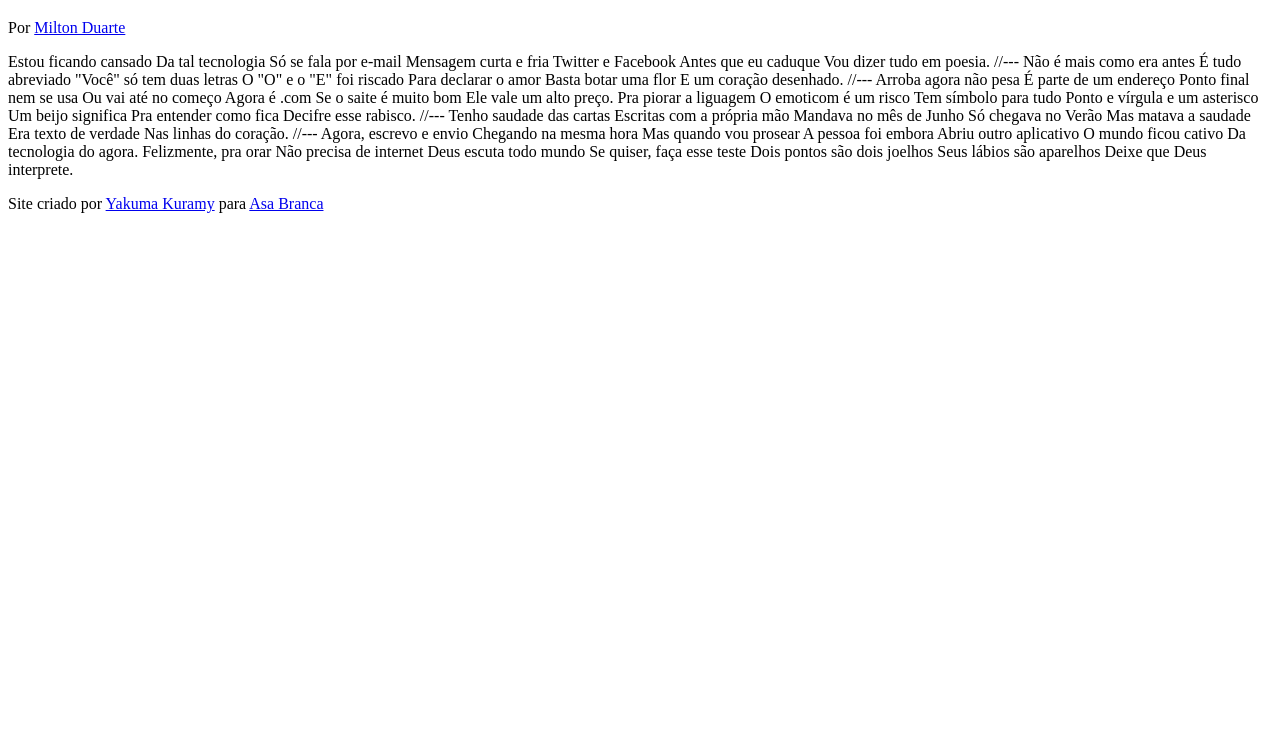
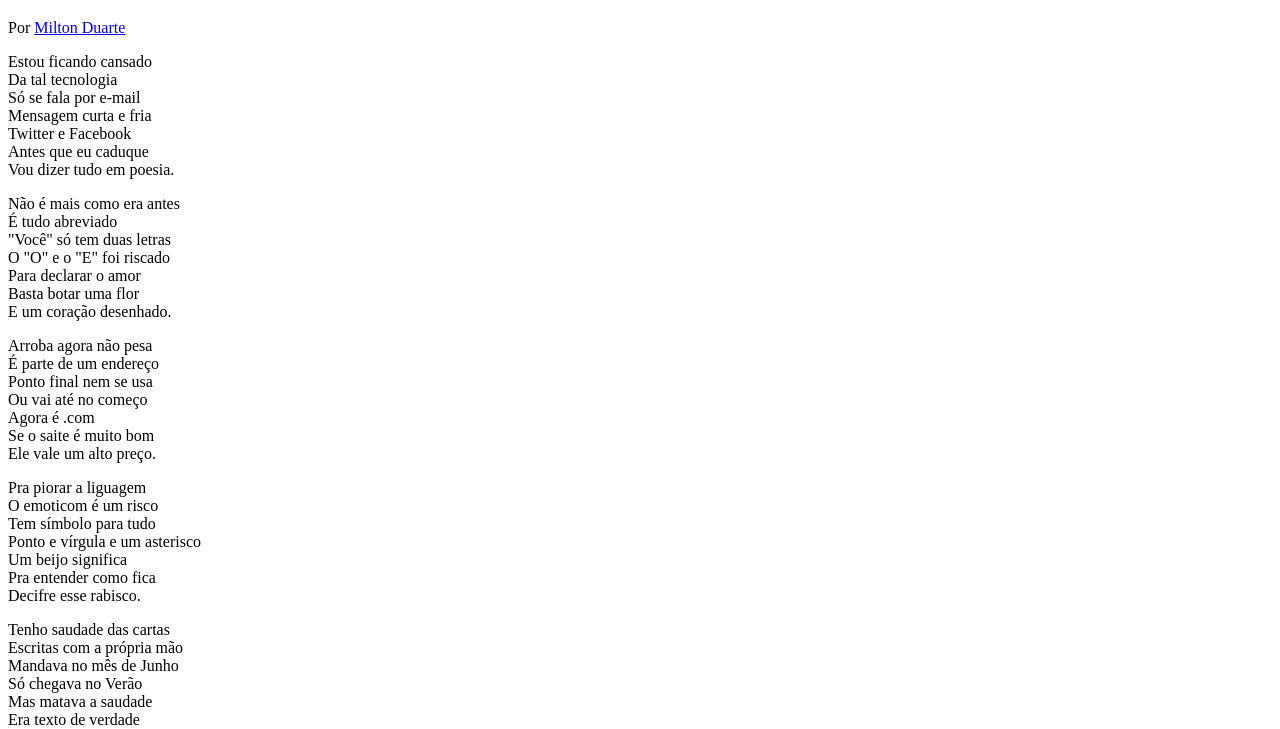
Before and after one commit to Asa-Branca/Projeto-Cordel-Moderno, a plain HTML site: page index.html in a window 1280 px wide. Shown: the part 61-790 px from the top of the page. Drawn offline with Linux system fonts and the light colour scheme.

Commit message:
Update
Update

```diff
--- a/index.html
+++ b/index.html
@@ -5,6 +5,7 @@
     <meta http-equiv="X-UA-Compatible" content="IE=edge">
     <meta name="viewport" content="width=device-width, initial-scale=1.0">
     <title>Projeto Cordel Moderno</title>
+    <link rel="stylesheet" href="style/style.css">
 </head>
 <body>
         <header>
@@ -16,69 +17,85 @@
                         </header>
             </p>
 
-    Estou ficando cansado
-    Da tal tecnologia
-    Só se fala por e-mail
-    Mensagem curta e fria
-    Twitter e Facebook
-    Antes que eu caduque
-    Vou dizer tudo em poesia.
+    <section>
+        <p>
+            Estou ficando cansado <br>
+            Da tal tecnologia <br>
+            Só se fala por e-mail <br>
+            Mensagem curta e fria <br>
+            Twitter e Facebook <br>
+            Antes que eu caduque <br>
+            Vou dizer tudo em poesia.
+        </p>
+    </section>
 
-    //---
+    <section>
+        <p>
+            Não é mais como era antes <br>
+            É tudo abreviado <br>
+            "Você" só tem duas letras <br>
+            O "O" e o "E" foi riscado <br>
+            Para declarar o amor <br>
+            Basta botar uma flor <br>
+            E um coração desenhado.
+        </p>
+    </section>
 
-    Não é mais como era antes
-    É tudo abreviado
-    "Você" só tem duas letras
-    O "O" e o "E" foi riscado
-    Para declarar o amor
-    Basta botar uma flor
-    E um coração desenhado.
+    <section>
+        <p>
+            Arroba agora não pesa <br>
+            É parte de um endereço <br>
+            Ponto final nem se usa <br>
+            Ou vai até no começo <br>
+            Agora é .com <br>
+            Se o saite é muito bom <br>
+            Ele vale um alto preço. <br>
+        </p>
+        <p>
+            Pra piorar a liguagem <br>
+            O emoticom é um risco <br>
+            Tem símbolo para tudo <br>
+            Ponto e vírgula e um asterisco <br>
+            Um beijo significa <br>
+            Pra entender como fica <br>
+            Decifre esse rabisco.
+        </p>
 
-    //---
+    </section>
 
-    Arroba agora não pesa
-    É parte de um endereço
-    Ponto final nem se usa
-    Ou vai até no começo
-    Agora é .com
-    Se o saite é muito bom
-    Ele vale um alto preço.
+    <section>
+        <p>
+            Tenho saudade das cartas <br>
+            Escritas com a própria mão <br>
+            Mandava no mês de Junho <br>
+            Só chegava no Verão <br>
+            Mas matava a saudade <br>
+            Era texto de verdade <br>
+            Nas linhas do coração.
+        </p>
+    </section>
 
-    Pra piorar a liguagem
-    O emoticom é um risco
-    Tem símbolo para tudo
-    Ponto e vírgula e um asterisco
-    Um beijo significa
-    Pra entender como fica
-    Decifre esse rabisco.
+    <section>
+        <p>
+            Agora, escrevo e envio <br>
+            Chegando na mesma hora <br>
+            Mas quando vou prosear <br>
+            A pessoa foi embora <br>
+            Abriu outro aplicativo <br>
+            O mundo ficou cativo <br>
+            Da tecnologia do agora. <br>
+        </p>
 
-    //---
-
-    Tenho saudade das cartas
-    Escritas com a própria mão
-    Mandava no mês de Junho
-    Só chegava no Verão
-    Mas matava a saudade
-    Era texto de verdade
-    Nas linhas do coração.
-
-    //---
-
-    Agora, escrevo e envio
-    Chegando na mesma hora
-    Mas quando vou prosear
-    A pessoa foi embora
-    Abriu outro aplicativo
-    O mundo ficou cativo
-    Da tecnologia do agora.
-
-    Felizmente, pra orar
-    Não precisa de internet
-    Deus escuta todo mundo
-    Se quiser, faça esse teste
-    Dois pontos são dois joelhos
-    Seus lábios são aparelhos
-    Deixe que Deus interprete.
+        <p>
+            Felizmente, pra orar <br>
+            Não precisa de internet <br>
+            Deus escuta todo mundo <br>
+            Se quiser, faça esse teste <br>
+            Dois pontos são dois joelhos <br>
+            Seus lábios são aparelhos <br>
+            Deixe que Deus interprete.
+        </p>
+    </section>
     <footer>
         <p>Site criado por <a href="#" target="_blank">Yakuma Kuramy</a> para <a href="#" target="_blank">Asa Branca</a></p>
     </footer>
```
Also changed, not shown: style/style.css (added).
